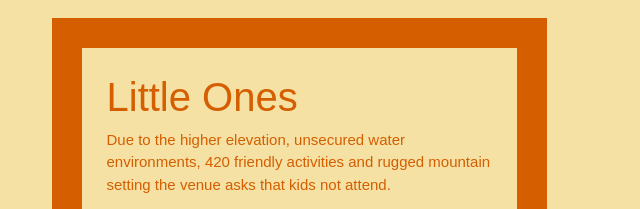
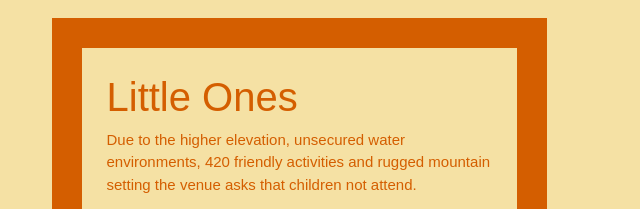
Before and after one commit to Yakamoose/yakamoose.github.io, a website: page index.html in a window 1280 px wide. Shown: the part 4045-4254 px from the top of the page, 616-1256 px from the left. Drawn offline with nearby package versions, Linux system fonts and the light colour scheme; a web font is replaced by a local one.

Commit message:
text change

```diff
--- a/index.html
+++ b/index.html
@@ -231,7 +231,7 @@
       <div class="container">
         <h6>Little Ones</h6>
         <p>Due to the higher elevation, unsecured water environments, 420 friendly activities and rugged mountain
-          setting the venue asks that kids not attend.</p>
+          setting the venue asks that children not attend.</p>
         <p>As much as we love your little ones, please plan to leave them at home and take a night off to kick it old
           school with the newlyweds!</p>
       </div>
```
